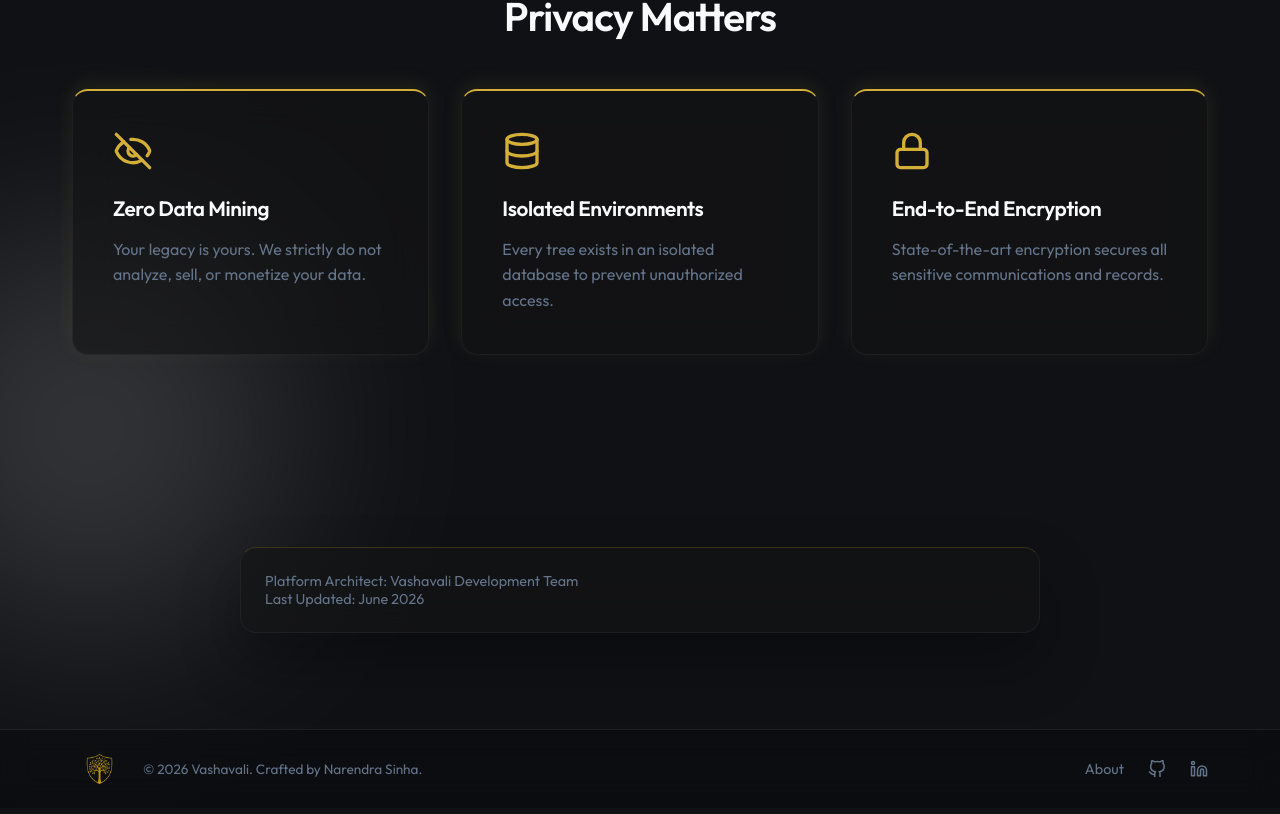
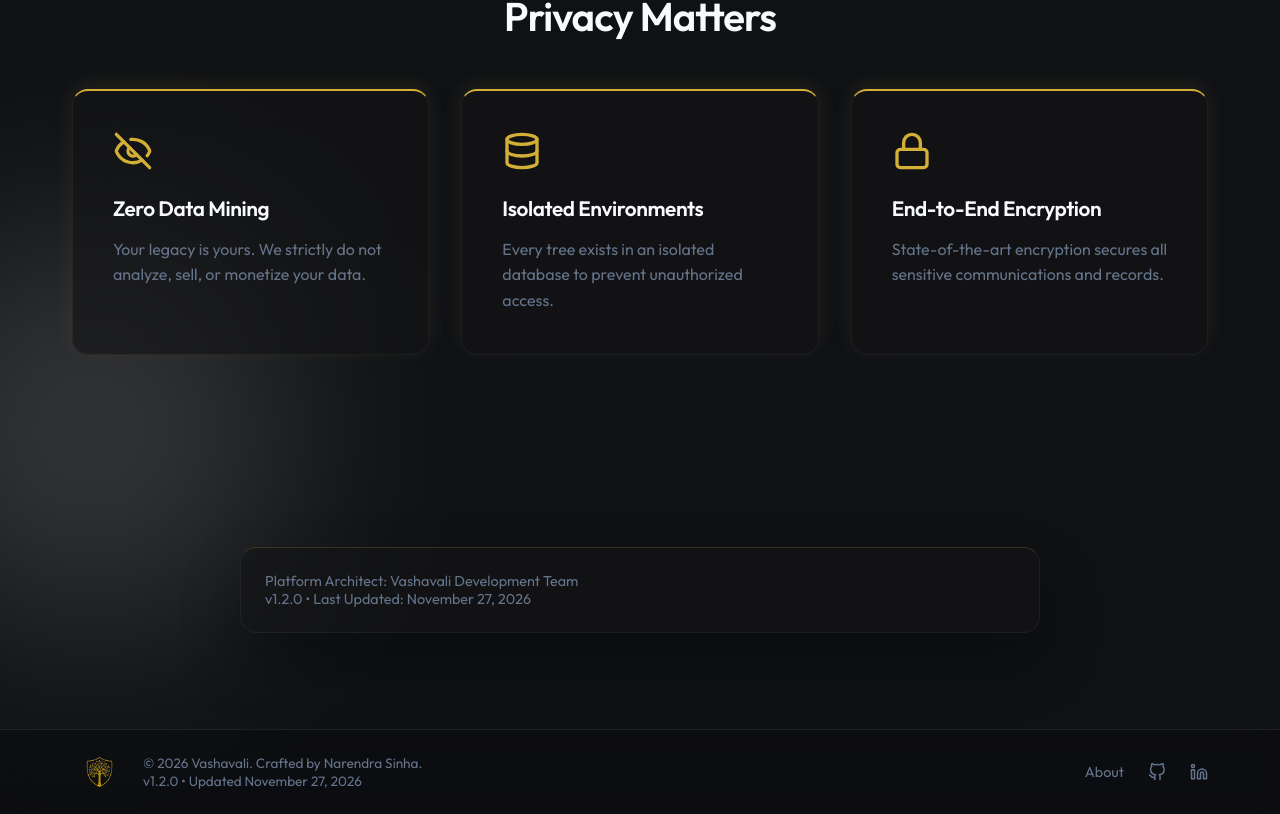
Before and after one commit to yoyosina/vashavali, a React (Vite) app: page / in a window 1280 px wide. Shown: the part 2644-3458 px from the top of the page. Built offline with nearby package versions, Linux system fonts and the light colour scheme; no server answers.

Commit message:
feat: inject dynamic app version and build date into footers

```diff
--- a/src/components/Footer.jsx
+++ b/src/components/Footer.jsx
@@ -14,6 +14,9 @@
           <img src="/logo.png" alt="Vashavali" style={{ height: '30px', opacity: 0.8 }} />
           <p className="copyright text-muted">
             &copy; {new Date().getFullYear()} Vashavali. Crafted by Narendra Sinha.
+            <br />
+            {/* eslint-disable-next-line no-undef */}
+            v{__APP_VERSION__} &bull; Updated {__BUILD_DATE__}
           </p>
         </div>
 
--- a/src/pages/LandingPage.jsx
+++ b/src/pages/LandingPage.jsx
@@ -279,7 +279,8 @@
           <p className="text-muted" style={{ fontSize: '0.9rem', margin: 0 }}>
             Platform Architect: Vashavali Development Team
             <br/>
-            Last Updated: June 2026
+            {/* eslint-disable-next-line no-undef */}
+            v{__APP_VERSION__} &bull; Last Updated: {__BUILD_DATE__}
           </p>
         </div>
       </footer>
--- a/vite.config.js
+++ b/vite.config.js
@@ -1,8 +1,13 @@
 import { defineConfig } from 'vite'
 import react from '@vitejs/plugin-react'
+import packageJson from './package.json'
 
 // https://vite.dev/config/
 export default defineConfig({
+  define: {
+    __APP_VERSION__: JSON.stringify(packageJson.version),
+    __BUILD_DATE__: JSON.stringify(new Date().toLocaleDateString('en-US', { month: 'long', day: 'numeric', year: 'numeric' }))
+  },
   base: '/',
   plugins: [react()],
   build: {
```
